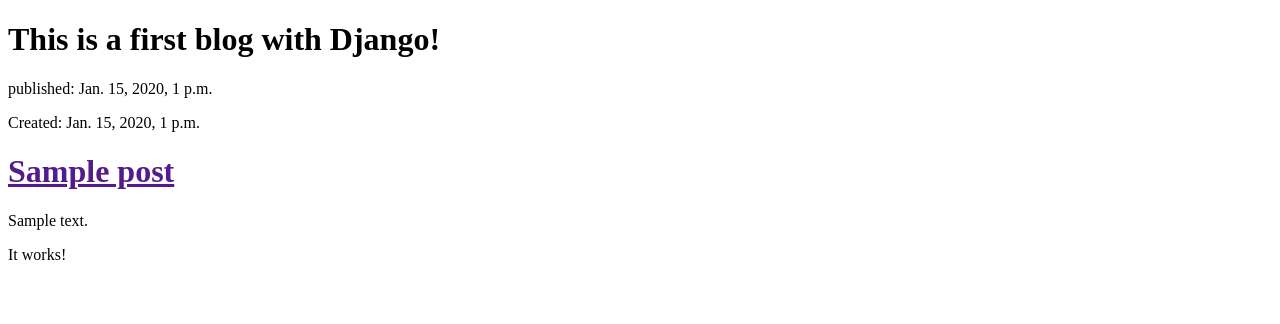
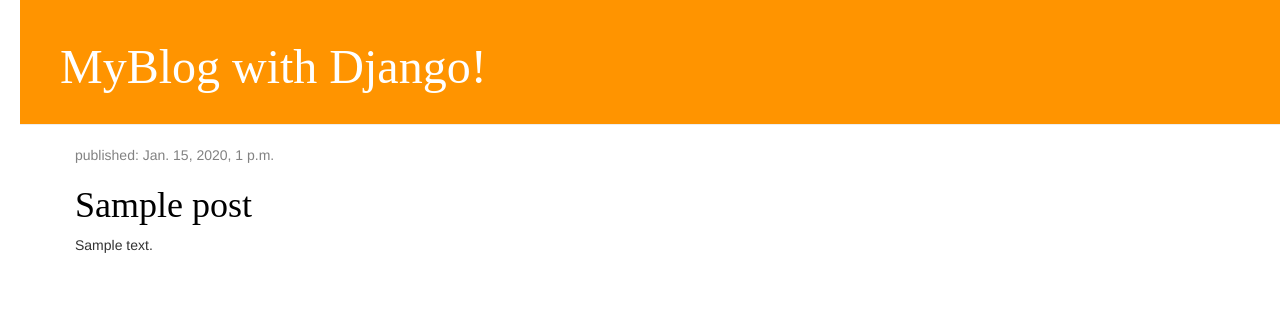
Before and after one commit to bamuhrez/myBlog, a Django app: page / in a window 1280 px wide. Shown: the top 324 px of the page. Run offline with Django 3.2, Linux system fonts and the light colour scheme; tables that the repository leaves empty hold one stand-in row (values such as "Sample post"); some libraries are stand-ins or nearby versions.

Commit message:
Add view and template for blog detail and css for site look

```diff
--- /dev/null
+++ b/blog/static/css/blog.css
@@ -0,0 +1,56 @@
+h1 a {
+    color: #FCA600;
+    font-family: 'Lobster';
+
+}
+
+body {
+        padding-left: 20px;
+    }
+
+    .page-header {
+    background-color: #ff9400;
+    margin-top: 0;
+    padding: 20px 20px 20px 40px;
+}
+
+.page-header h1, .page-header h1 a, .page-header h1 a:visited, .page-header h1 a:active {
+    color: #ffffff;
+    font-size: 36pt;
+    text-decoration: none;
+}
+
+.content {
+    margin-left: 40px;
+}
+
+h1, h2, h3, h4 {
+    font-family: 'Lobster', cursive;
+}
+
+.date {
+    color: #828282;
+}
+
+.save {
+    float: right;
+}
+
+.post-form textarea, .post-form input {
+    width: 100%;
+}
+
+.top-menu, .top-menu:hover, .top-menu:visited {
+    color: #ffffff;
+    float: right;
+    font-size: 26pt;
+    margin-right: 20px;
+}
+
+.post {
+    margin-bottom: 70px;
+}
+
+.post h1 a, .post h1 a:visited {
+    color: #000000;
+}
--- /dev/null
+++ b/blog/templates/blog/base.html
@@ -0,0 +1,25 @@
+{% load staticfiles %}
+<!DOCTYPE html>
+<html>
+<head>
+    <title>myBlog Site</title>
+    <link rel="stylesheet" href="//maxcdn.bootstrapcdn.com/bootstrap/3.2.0/css/bootstrap.min.css">
+    <link rel="stylesheet" href="//maxcdn.bootstrapcdn.com/bootstrap/3.2.0/css/bootstrap-theme.min.css">
+    <link rel="stylesheet" href="{% static 'css/blog.css' %}">
+</head>
+
+<body>
+    <div class="page-header">
+        <h1><a href="/">MyBlog with Django!</a></h1>
+    </div>
+    <div class="content container">
+        <div class="row">
+            <div class="col-md-8">
+            {% block bloglst %}
+            {% endblock %}
+            </div>
+        </div>
+    </div>
+</body>
+
+</html>
--- a/blog/templates/blog/post_list.html
+++ b/blog/templates/blog/post_list.html
@@ -1,21 +1,18 @@
-<!DOCTYPE html>
-<html>
-<head>
-    <title>myBlog Site</title>
-</head>
-<body>
-<h1> This is a first blog with Django!</h1>
+{% extends 'blog/base.html' %}
 
-{% for post in posts %}
-    <div>
-        <p>published: {{ post.published_date }}</p>
+{% block bloglst %}
 
-        <p>Created:   {{ post.created_date }}</p>
-        <h1><a href="">{{ post.title }}</a></h1>
-        <p>{{ post.text|linebreaks }}</p>
-    </div>
-{% endfor %}
 
-<p>It works!</p>
-</body>
-</html>
+            {% for post in posts %}
+                <div class="post">
+                    <div class="date">
+                        <p>published: {{ post.published_date }}</p>
+                    </div>
+
+                    <h1><a href="{% url 'post_detail' pk=post.pk %}">{{ post.title }}</a></h1>
+
+                    <p>{{ post.text|linebreaks }}</p>
+                </div>
+            {% endfor %}
+
+{% endblock %}
--- a/blog/urls.py
+++ b/blog/urls.py
@@ -2,4 +2,5 @@
 from . import views
 
 urlpatterns = [
-    url(r'^$', views.post_list, name='post_list'),]
+    url(r'^$', views.post_list, name='post_list'),
+    url(r'^post/(?P<pk>\d+)/$', views.post_detail, name='post_detail'),]
--- a/blog/views.py
+++ b/blog/views.py
@@ -1,7 +1,13 @@
-from django.shortcuts import render
+from django.shortcuts import render, get_object_or_404
 from django.utils import timezone
 from .models import Post
 
 def post_list(request):
     posts = Post.objects.all
     return render(request, 'blog/post_list.html', {'posts': posts})
+
+
+
+def post_detail(request, pk):
+    post = get_object_or_404(Post, pk=pk)
+    return render(request, 'blog/post_detail.html', {'post': post})
```
Also changed, not shown: blog/templates/blog/post_detail.html (added, +13 -0 lines).
